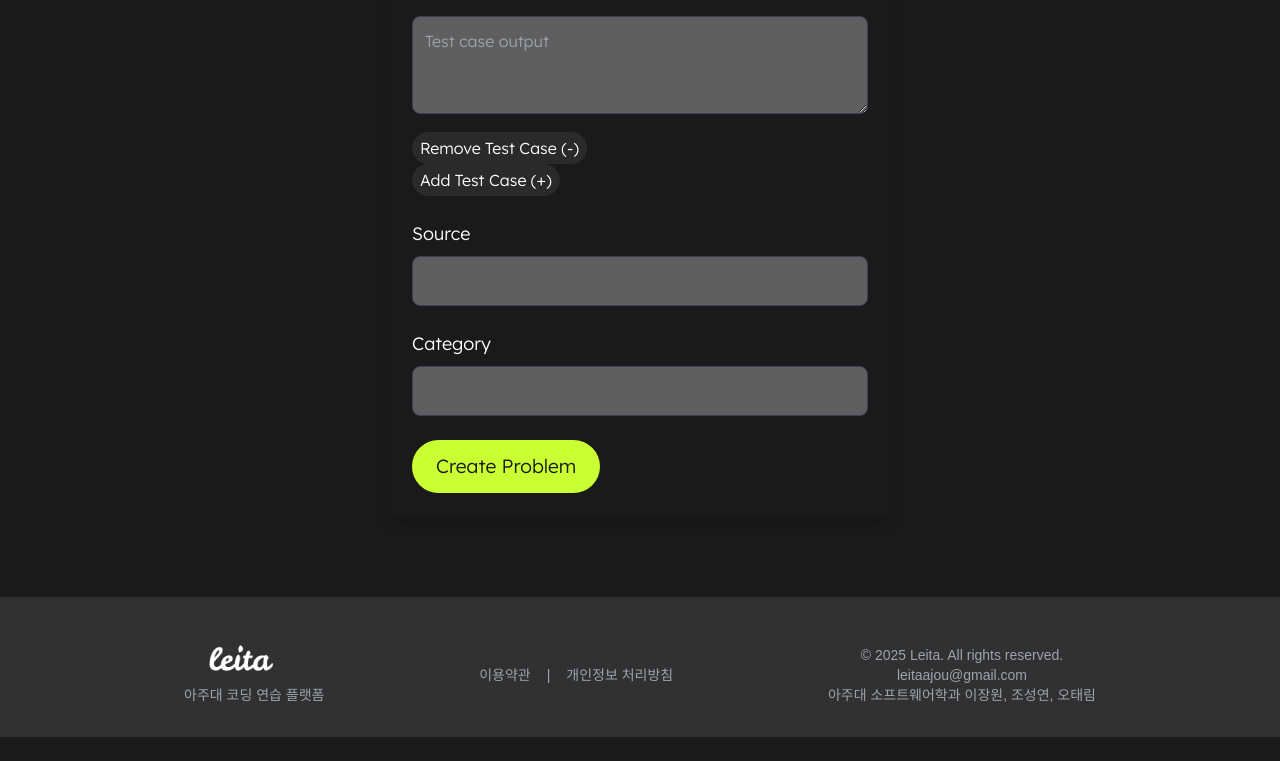
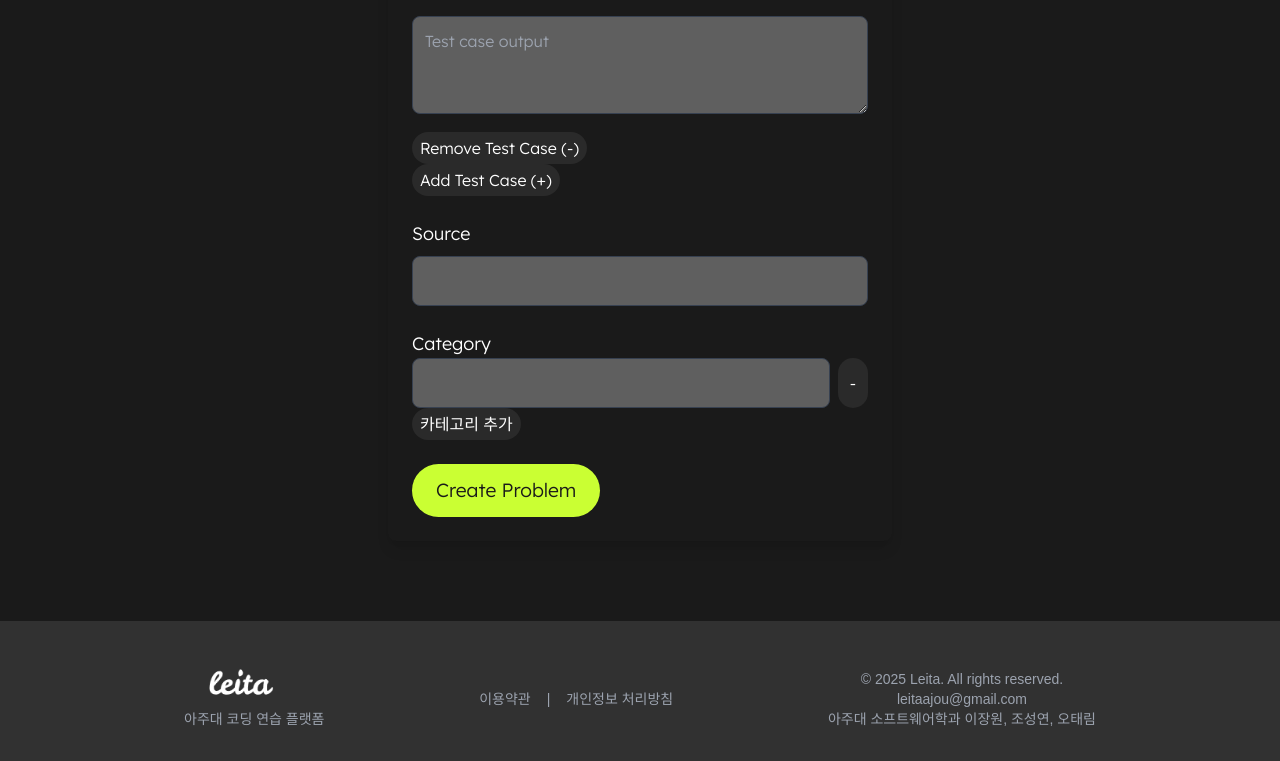
Before and after one commit to Hantorism/leita-client, a React (Create React App) app: page /create-problem in a window 1280 px wide. Shown: the part 1116-1877 px from the top of the page. Before the commit the page ends 1853 px from the top, so only its background shows below. Built offline with nearby package versions, Linux system fonts and the light colour scheme; no server answers; a small style sheet from the web is missing; a web font is replaced by a local one.

Commit message:
feat: 카테고리 추가 삭제기능

```diff
--- a/src/components/common/CreateProblem.tsx
+++ b/src/components/common/CreateProblem.tsx
@@ -63,7 +63,7 @@ const CreateProblem = () => {
                     <label className="block text-lg font-medium text-white">Problem Description</label>
                     <textarea
                         value={description.problem}
-                        onChange={(e) => setDescription({ ...description, problem: e.target.value })}
+                        onChange={(e) => setDescription({...description, problem: e.target.value})}
                         required
                         className="mt-2 p-3 w-full border bg-white bg-opacity-30 border-gray-700 rounded-lg focus:outline-none focus:ring-2 focus:ring-[#CAFF33]"
                         rows={4}
@@ -74,7 +74,7 @@ const CreateProblem = () => {
                     <label className="block text-lg font-medium text-white">Input Description</label>
                     <textarea
                         value={description.input}
-                        onChange={(e) => setDescription({ ...description, input: e.target.value })}
+                        onChange={(e) => setDescription({...description, input: e.target.value})}
                         required
                         className="mt-2 p-3 w-full border  bg-white bg-opacity-30 border-gray-700  rounded-lg focus:outline-none focus:ring-2 focus:ring-[#CAFF33]"
                         rows={3}
@@ -85,7 +85,7 @@ const CreateProblem = () => {
                     <label className="block text-lg font-medium text-white">Output Description</label>
                     <textarea
                         value={description.output}
-                        onChange={(e) => setDescription({ ...description, output: e.target.value })}
+                        onChange={(e) => setDescription({...description, output: e.target.value})}
                         required
                         className="mt-2 p-3 w-full border  bg-white bg-opacity-30 border-gray-700 rounded-lg focus:outline-none focus:ring-2 focus:ring-[#CAFF33]"
                         rows={3}
@@ -98,7 +98,7 @@ const CreateProblem = () => {
                         <input
                             type="number"
                             value={limit.memory}
-                            onChange={(e) => setLimit({ ...limit, memory: Number(e.target.value) })}
+                            onChange={(e) => setLimit({...limit, memory: Number(e.target.value)})}
                             required
                             className="mt-2 p-3 w-full border bg-white bg-opacity-30 border-gray-700 rounded-lg focus:outline-none focus:ring-2 focus:ring-[#CAFF33]"
                         />
@@ -109,7 +109,7 @@ const CreateProblem = () => {
                         <input
                             type="number"
                             value={limit.time}
-                            onChange={(e) => setLimit({ ...limit, time: Number(e.target.value) })}
+                            onChange={(e) => setLimit({...limit, time: Number(e.target.value)})}
                             required
                             className="mt-2 p-3 w-full border bg-white bg-opacity-30 border-gray-700 rounded-lg focus:outline-none focus:ring-2 focus:ring-[#CAFF33]"
                         />
@@ -127,7 +127,7 @@ const CreateProblem = () => {
                                     onChange={(e) =>
                                         setTestCases([
                                             ...testCases.slice(0, index),
-                                            { ...testCase, input: e.target.value },
+                                            {...testCase, input: e.target.value},
                                             ...testCases.slice(index + 1),
                                         ])
                                     }
@@ -142,7 +142,7 @@ const CreateProblem = () => {
                                     onChange={(e) =>
                                         setTestCases([
                                             ...testCases.slice(0, index),
-                                            { ...testCase, output: e.target.value },
+                                            {...testCase, output: e.target.value},
                                             ...testCases.slice(index + 1),
                                         ])
                                     }
@@ -166,7 +166,7 @@ const CreateProblem = () => {
                     <button
                         type="button"
                         onClick={() =>
-                            setTestCases([...testCases, { input: "", output: "" }])
+                            setTestCases([...testCases, {input: "", output: ""}])
                         }
                         className=" px-2 py-1 rounded-full transition bg-[#2A2A2A] text-white
                               hover:text-[#CAFF33]  hover:bg-opacity-0 "
@@ -187,13 +187,43 @@ const CreateProblem = () => {
 
                 <div>
                     <label className="block text-lg font-medium text-white">Category</label>
-                    <input
-                        type="text"
-                        value={category[0]}
-                        onChange={(e) => setCategory([e.target.value])}
-                        className="mt-2 p-3 w-full border  bg-white bg-opacity-30 border-gray-700 rounded-lg focus:outline-none focus:ring-2 focus:ring-[#CAFF33]"
-                    />
+                    <div className="space-y-3">
+                        {category.map((cat, index) => (
+                            <div key={index} className="flex gap-2">
+                                <input
+                                    type="text"
+                                    value={cat}
+                                    onChange={(e) => {
+                                        const newCategories = [...category];
+                                        newCategories[index] = e.target.value;
+                                        setCategory(newCategories);
+                                    }}
+                                    className="p-3 w-full border bg-white bg-opacity-30 border-gray-700 rounded-lg focus:outline-none focus:ring-2 focus:ring-[#CAFF33]"
+                                />
+                                <button
+                                    type="button"
+                                    onClick={() =>
+                                        setCategory(category.filter((_, i) => i !== index))
+                                    }
+                                    className="px-3 py-[0.2] rounded-full transition bg-[#2A2A2A] text-white
+                                hover:text-[#CAFF33]  hover:bg-opacity-0 "
+                                >
+                                  -
+                                </button>
+                            </div>
+                        ))}
+                    </div>
+
+                    <button
+                        type="button"
+                        onClick={() => setCategory([...category, ""])}
+                        className="px-2 py-1 rounded-full transition bg-[#2A2A2A] text-white
+                                hover:text-[#CAFF33]  hover:bg-opacity-0 "
+                    >
+                        카테고리 추가
+                    </button>
                 </div>
+
 
                 <button
                     type="submit"
@@ -204,7 +234,7 @@ const CreateProblem = () => {
             </form>
         </div>
             <footer className="w-full text-left mt-20">
-                <Footer />
+                <Footer/>
             </footer>
         </div>
     );
```
